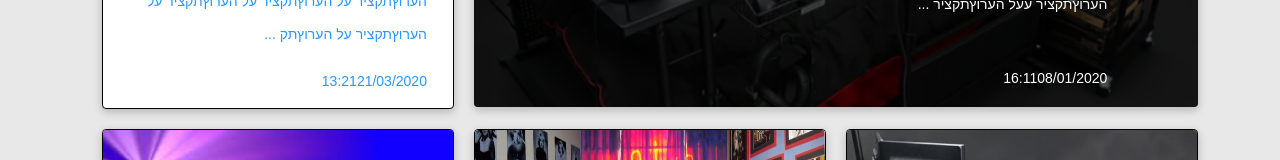
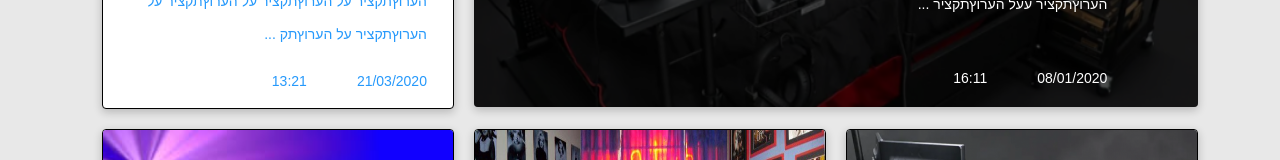
Before and after one commit to Groupin0/Groupin-Frontend, a React (Create React App) app: page / in a window 1280 px wide. Shown: the part 539-699 px from the top of the page. Built offline with nearby package versions, Linux system fonts and the light colour scheme.

Commit message:
fix Anna notes

```diff
--- a/src/components/Session/Session.scss
+++ b/src/components/Session/Session.scss
@@ -86,7 +86,8 @@
     width: 85%;
     margin: 0 auto;
     flex: .2;
+    font-size: 1.4rem;
 
-    & > span  {font-size: 1.4rem}
+    & > span:first-child { margin-right: 50px}
   }
 }
```
